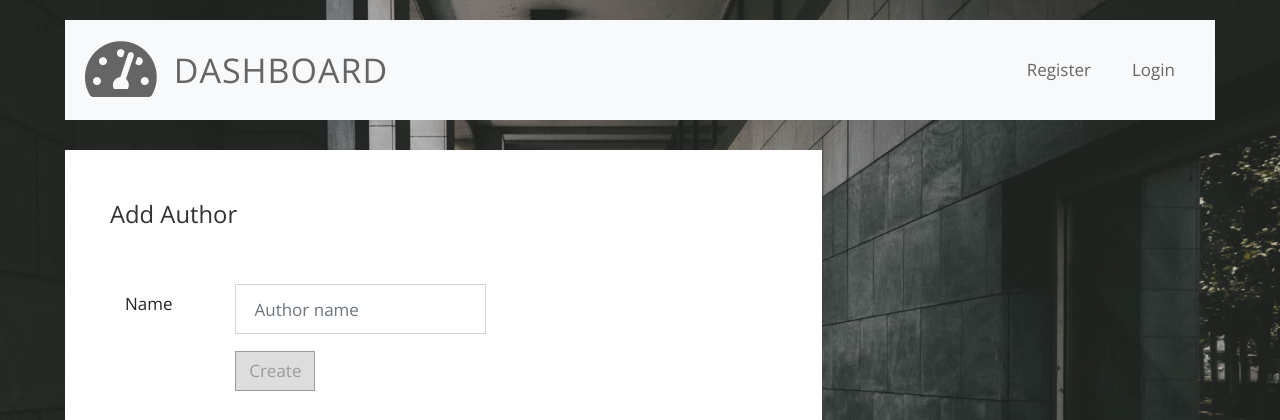
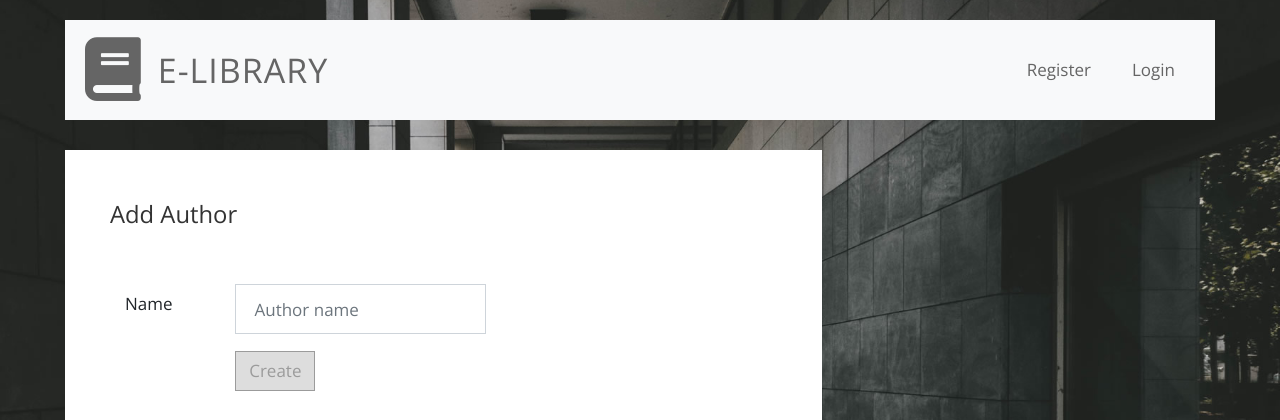
Before and after one commit to SVDotsenko/portfolio-project-4, a Django app: page /authors/author/ in a window 1280 px wide. Shown: the top 420 px of the page. Run offline with Django 4.2, Linux system fonts and the light colour scheme; some libraries are stand-ins or nearby versions.

Commit message:
The favicon was added

```diff
--- a/templates/base.html
+++ b/templates/base.html
@@ -15,8 +15,8 @@
     <meta charset="UTF-8">
     <meta name="viewport" content="width=device-width, initial-scale=1.0">
     <meta http-equiv="X-UA-Compatible" content="ie=edge">
-    <title>Library management system</title>
-
+    <title>E-Library</title>
+    <link rel="icon" href="{% static 'img/favicon.ico' %}" type="image/x-icon">
     <link rel="stylesheet" href="https://fonts.googleapis.com/css?family=Open+Sans:300,400,600">
     <link rel="stylesheet" href="{% static 'css/fontawesome.min.css' %}">
     <link rel="stylesheet" href="{% static 'css/bootstrap.min.css' %}">
@@ -28,8 +28,8 @@
     <div class="container">
         <nav class="navbar navbar-expand-xl sticky-top navbar-light bg-light">
             <a class="navbar-brand" href="#">
-                <i class="fas fa-3x fa-tachometer-alt tm-site-icon"></i>
-                <h1 class="tm-site-title mb-0">Dashboard</h1>
+                <i class="fas fa-3x fa-book tm-site-icon"></i>
+                <h1 class="tm-site-title mb-0">E-Library</h1>
             </a>
             <button class="navbar-toggler ml-auto mr-0" type="button" data-toggle="collapse"
                     data-target="#navbarSupportedContent" aria-controls="navbarSupportedContent"
```
Also changed, not shown: static/img/favicon.ico (added).
